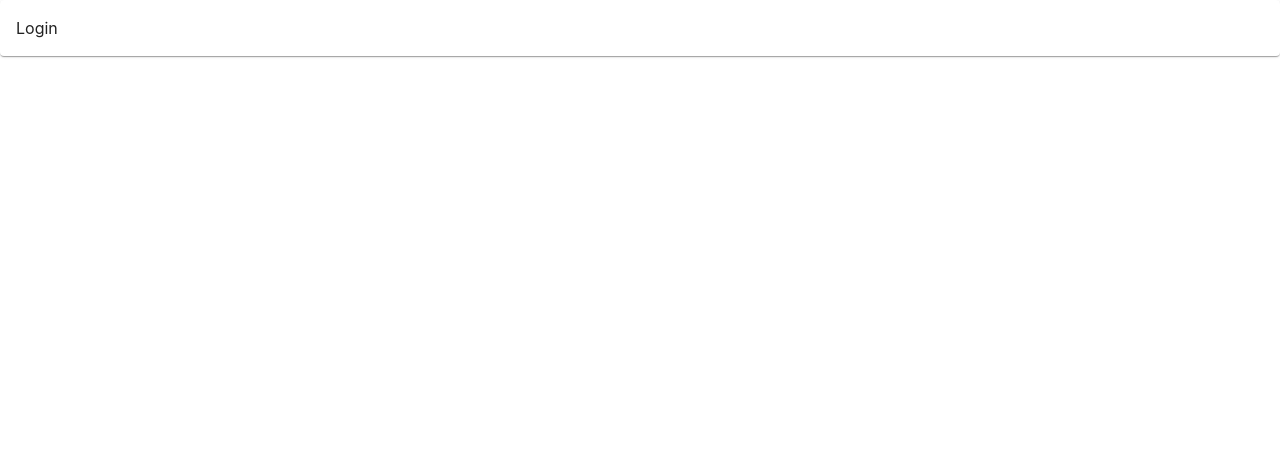
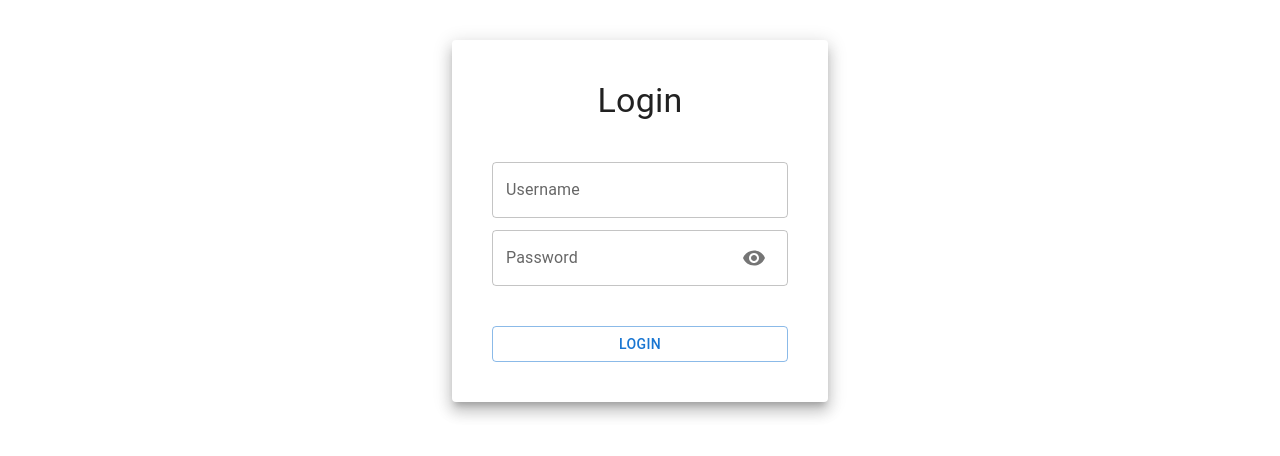
Before and after one commit to alexfilsecker/fintree-front, a Next.js app: page / in a window 1280 px wide. Shown: the top 456 px of the page. Built offline with nearby package versions, Linux system fonts and the light colour scheme.

Commit message:
Login ui done

```diff
--- a/package.json
+++ b/package.json
@@ -12,6 +12,7 @@
     "@emotion/react": "^11.11.4",
     "@emotion/styled": "^11.11.5",
     "@fontsource/roboto": "^5.0.13",
+    "@mui/icons-material": "^5.16.0",
     "@mui/material": "^5.16.0",
     "@mui/material-nextjs": "^5.15.11",
     "next": "14.2.4",
--- /dev/null
+++ b/src/components/layout.tsx
@@ -0,0 +1,11 @@
+import React from "react";
+
+type LayoutProps = {
+  children: React.ReactNode;
+};
+
+const Layout = ({ children }: LayoutProps) => {
+  return <div className="flex justify-center m-10">{children}</div>;
+};
+
+export default Layout;
--- a/src/components/login.tsx
+++ /dev/null
@@ -1,13 +0,0 @@
-import { Box, Paper } from "@mui/material";
-
-const Login = () => {
-  return (
-    <Paper>
-      <Box p={2}>
-        <h1>Login</h1>
-      </Box>
-    </Paper>
-  );
-};
-
-export default Login;
--- /dev/null
+++ b/src/components/login/login.tsx
@@ -0,0 +1,30 @@
+import { Paper, Typography, Button, TextField } from "@mui/material";
+import { useState } from "react";
+
+import PasswordInput from "./password";
+
+const Login = () => {
+  const [username, setUsername] = useState("");
+  const [password, setPassword] = useState("");
+
+  return (
+    <Paper className="p-10" elevation={10}>
+      <div className="flex flex-col gap-10">
+        <Typography variant="h4" align="center">
+          Login
+        </Typography>
+        <div className="flex flex-col gap-3">
+          <TextField
+            label="Username"
+            value={username}
+            onChange={(e) => setUsername(e.target.value)}
+          />
+          <PasswordInput password={password} setPassword={setPassword} />
+        </div>
+        <Button variant="outlined">Login</Button>
+      </div>
+    </Paper>
+  );
+};
+
+export default Login;
--- /dev/null
+++ b/src/components/login/password.tsx
@@ -0,0 +1,41 @@
+import { Visibility, VisibilityOff } from "@mui/icons-material";
+import {
+  FormControl,
+  IconButton,
+  InputAdornment,
+  InputLabel,
+  OutlinedInput,
+} from "@mui/material";
+import { useState } from "react";
+
+type PasswordInputProps = {
+  password: string;
+  setPassword: (_: string) => void;
+};
+
+const PasswordInput = ({ password, setPassword }: PasswordInputProps) => {
+  const [showPassword, setShowPassword] = useState(false);
+
+  const handleClickShowPassword = () => setShowPassword((show) => !show);
+  return (
+    <FormControl variant="outlined">
+      <InputLabel htmlFor="password-input">Password</InputLabel>
+      <OutlinedInput
+        value={password}
+        onChange={(e) => setPassword(e.target.value)}
+        label="Password"
+        id="password-input"
+        type={showPassword ? "text" : "password"}
+        endAdornment={
+          <InputAdornment position="end">
+            <IconButton onClick={handleClickShowPassword}>
+              {showPassword ? <VisibilityOff /> : <Visibility />}
+            </IconButton>
+          </InputAdornment>
+        }
+      />
+    </FormControl>
+  );
+};
+
+export default PasswordInput;
--- a/src/pages/_app.tsx
+++ b/src/pages/_app.tsx
@@ -1,13 +1,16 @@
 import { ThemeProvider } from "@mui/material";
 import { AppProps } from "next/app";
 
+import Layout from "@/components/layout";
 import theme from "@/style/theme";
 import "../style/global.css";
 
 const MyApp = ({ Component, pageProps }: AppProps) => {
   return (
     <ThemeProvider theme={theme}>
-      <Component {...pageProps} />
+      <Layout>
+        <Component {...pageProps} />
+      </Layout>
     </ThemeProvider>
   );
 };
--- a/src/pages/index.tsx
+++ b/src/pages/index.tsx
@@ -1,9 +1,9 @@
-import Login from "@/components/login";
+import Login from "@/components/login/login";
 
 const Home = () => {
   return (
     <div>
-      <Login></Login>
+      <Login />
     </div>
   );
 };
```
Also changed, not shown: 1 other file (tests, documents, lock files or other folders).
